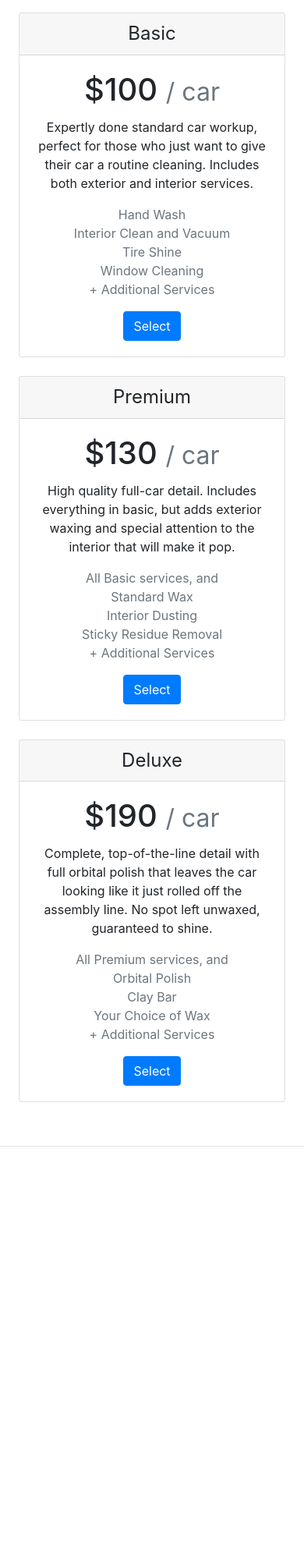
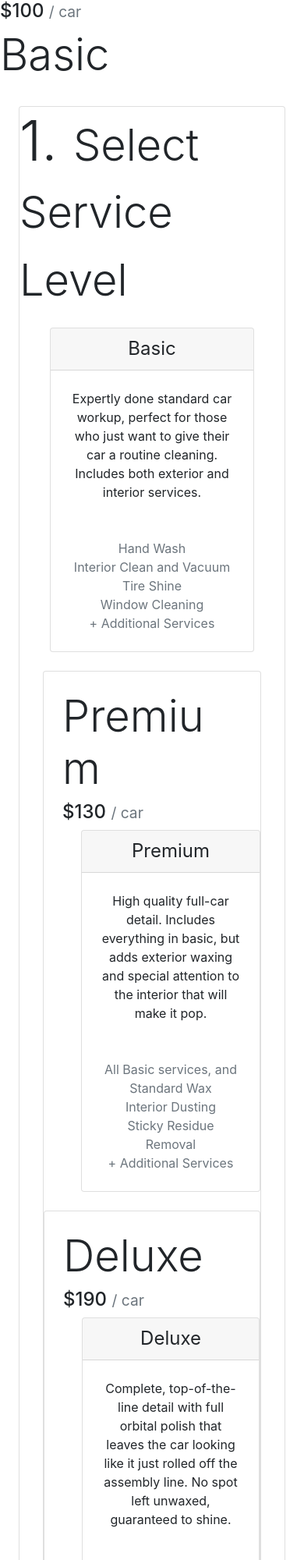
Before and after one commit to andrewward2001/korz_price_calculator, a plain HTML site: page index.html in a window 390 px wide. Shown: the top 2000 px of the page at 78% size. Before the commit the page ends 1518 px from the top, so only its background shows below. Drawn offline with nearby package versions, Linux system fonts and the light colour scheme.

```diff
--- a/index.html
+++ b/index.html
@@ -11,66 +11,85 @@
   </head>
   <body>
 
+            <h4>$100 <small class="text-muted">/ car</small></h4>
+            <h1 class="display-4">Basic</h1>
+          <div class="col-xl-3 pb-0 pb-xl-4 px-4 pt-4">
+        <div class="row no-gutters">
+      <div class="card mb-4 service-level">
+      <h1 class="display-3">1. <span class="display-4">Select Service Level</span></h1>
+    <div class="container">
     <div class="container py-3">
       <div class="row justify-content-center">
         <div class="col-md-3 col-sm-12 card text-center mx-4 mb-4 px-0" id="basic-card">
           <div class="card-header">
             <h4 class="my-0 font-weight-normal"> Basic </h4>
           </div>
-          <div class="card-body">
-            <h1 class="card-title"> $100 <small class="text-muted">/ car</small> </h1>
+          <div class="col-md p-4">
             <p class="card-text">
               Expertly done standard car workup, perfect for those who just want to give their car a routine cleaning. Includes both exterior and
               interior services.
             </p>
-            <ul class="list-unstyled text-muted my-3">
+          </div>
+          <div class="col-md-4 p-4">
+            <ul class="list-unstyled text-muted mb-0">
               <li> Hand Wash </li>
               <li> Interior Clean and Vacuum </li>
               <li> Tire Shine </li>
               <li> Window Cleaning </li>
               <li> + Additional Services </li>
             </ul>
-            <button class="btn btn-primary" id="basic-select"> Select </button>
           </div>
         </div>
+      </div>
+      <div class="card mb-4 service-level">
+        <div class="row no-gutters">
+          <div class="col-xl-3 pb-0 pb-xl-4 px-4 pt-4">
+            <h1 class="display-4">Premium</h1>
+            <h4>$130 <small class="text-muted">/ car</small></h4>
         <div class="col-md-3 col-sm-12 card text-center mx-4 mb-4 px-0" id="premium-card">
           <div class="card-header">
             <h4 class="my-0 font-weight-normal"> Premium </h4>
           </div>
-          <div class="card-body">
-            <h1 class="card-title"> $130 <small class="text-muted">/ car</small> </h1>
+          <div class="col-md p-4">
             <p class="card-text">
               High quality full-car detail. Includes everything in basic, but adds exterior waxing and special attention to the interior
               that will make it pop.
             </p>
-            <ul class="list-unstyled text-muted my-3">
+          </div>
+          <div class="col-md-4 p-4">
+            <ul class="list-unstyled text-muted mb-0">
               <li> All Basic services, and </li>
               <li> Standard Wax </li>
               <li> Interior Dusting </li>
               <li> Sticky Residue Removal </li>
               <li> + Additional Services </li>
             </ul>
-            <button class="btn btn-primary" id="premium-select"> Select </button>
           </div>
         </div>
+      </div>
+      <div class="card mb-4 service-level">
+        <div class="row no-gutters">
+          <div class="col-xl-3 pb-0 pb-xl-4 px-4 pt-4">
+            <h1 class="display-4">Deluxe</h1>
+            <h4>$190 <small class="text-muted">/ car</small></h4>
         <div class="col-md-3 col-sm-12 card text-center mx-4 mb-4 px-0" id="deluxe-card">
           <div class="card-header">
             <h4 class="my-0 font-weight-normal"> Deluxe </h4>
           </div>
-          <div class="card-body">
-            <h1 class="card-title"> $190 <small class="text-muted">/ car</small> </h1>
+          <div class="col-md p-4">
             <p class="card-text">
               Complete, top-of-the-line detail with full orbital polish that leaves the car looking like it just rolled off the assembly line.
               No spot left unwaxed, guaranteed to shine.
             </p>
-            <ul class="list-unstyled text-muted my-3">
+          </div>
+          <div class="col-md-4 p-4">
+            <ul class="list-unstyled text-muted mb-0">
               <li> All Premium services, and </li>
               <li> Orbital Polish </li>
               <li> Clay Bar </li>
               <li> Your Choice of Wax </li>
               <li> + Additional Services </li>
             </ul>
-            <button class="btn btn-primary" id="deluxe-select"> Select </button>
           </div>
         </div>
       </div>
--- a/style.css
+++ b/style.css
@@ -46,3 +46,11 @@
 #final-price-container {
   display: none;
 }
+
+.service-level {
+  cursor: pointer;
+}
+
+.service-level:hover {
+  background: rgba(0,0,0,0.05);
+}
```
